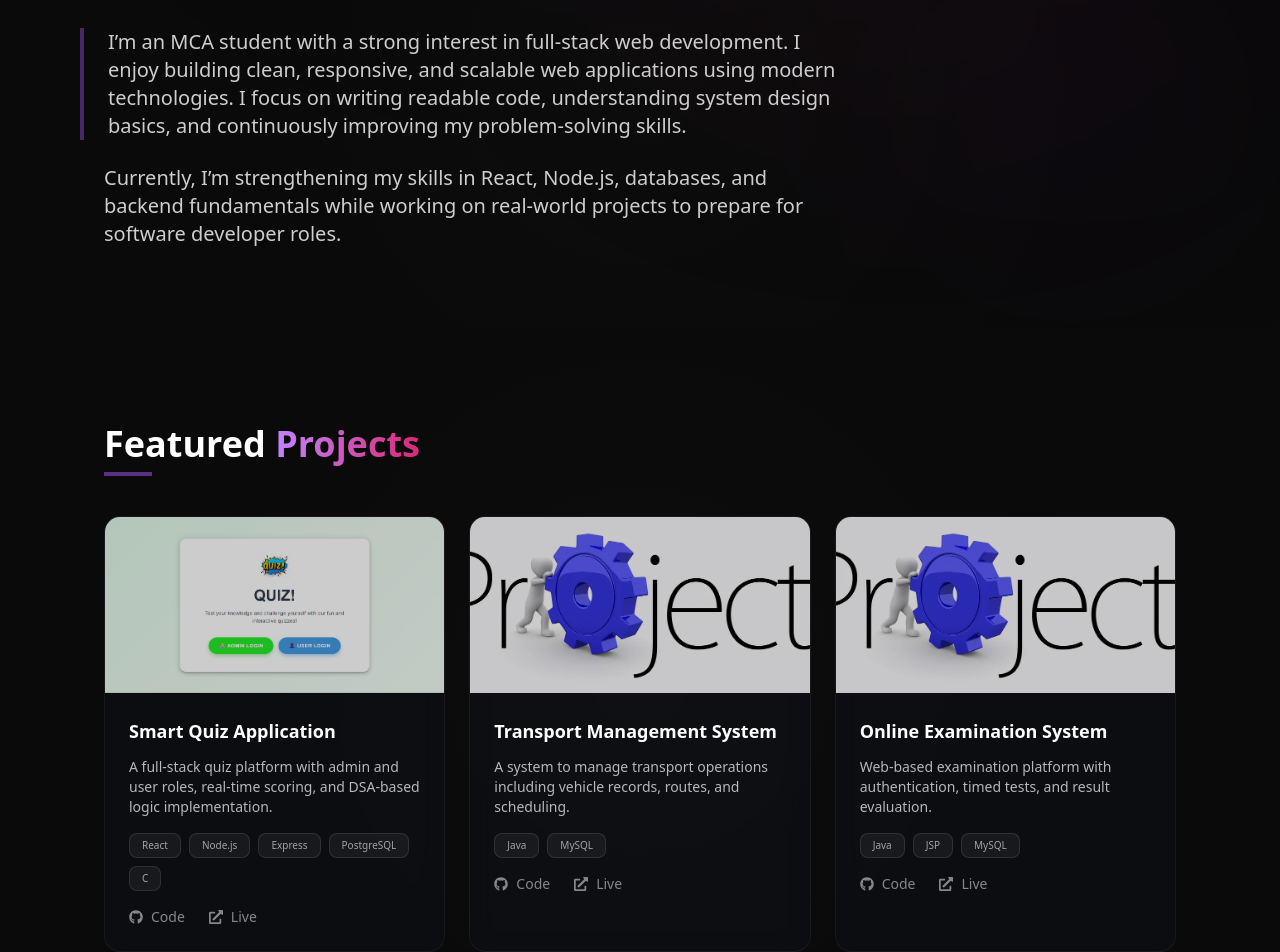
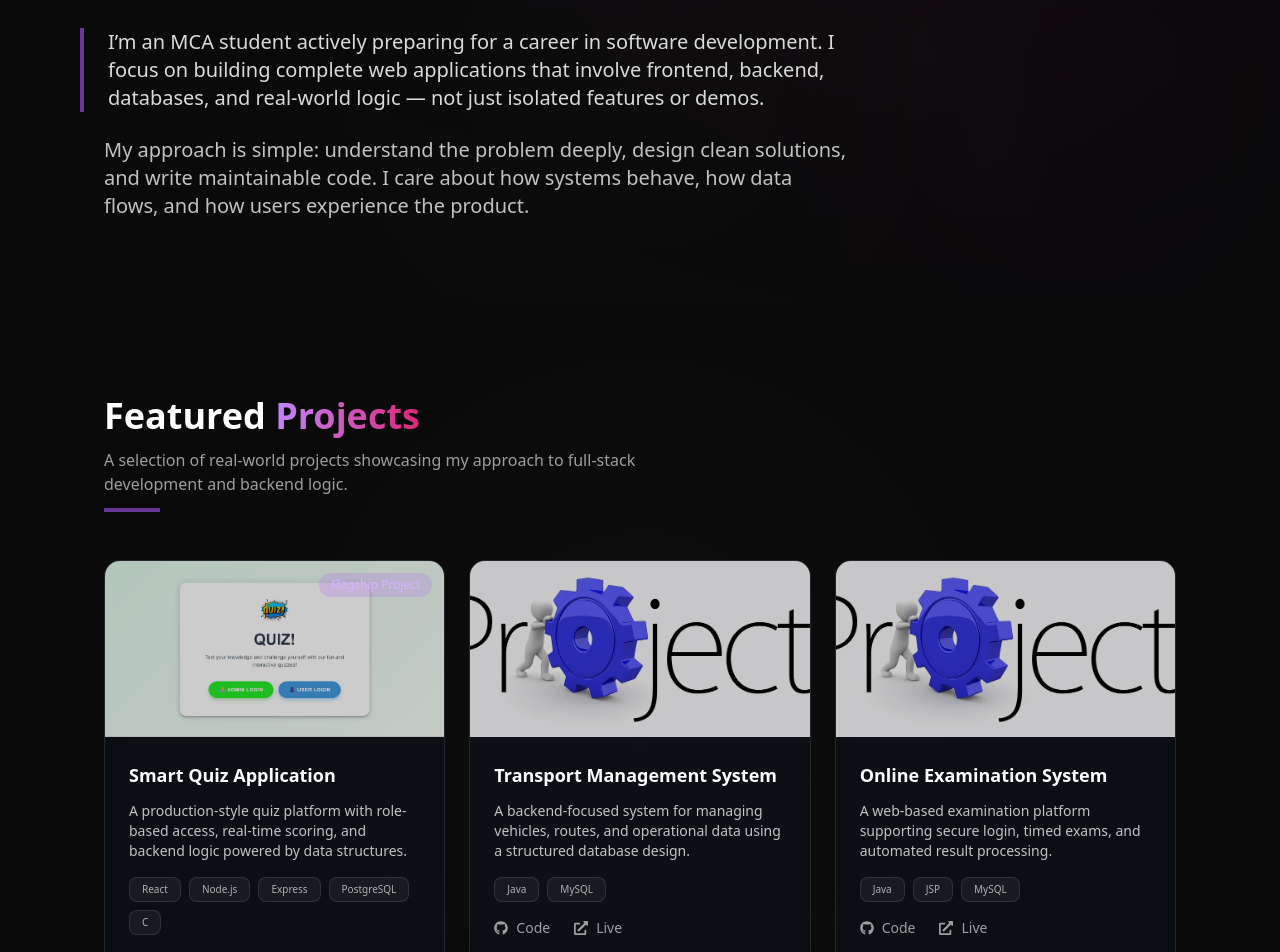
Before and after one commit to Nishant0000001/portfolio, a React (Vite) app: page / in a window 1280 px wide. Shown: the part 960-1912 px from the top of the page. Built offline with nearby package versions, Linux system fonts and the light colour scheme.

Commit message:
Structure Upgradation

```diff
--- a/src/components/About.jsx
+++ b/src/components/About.jsx
@@ -32,30 +32,34 @@ function About() {
           transition={{ duration: 0.7, ease: "easeOut" }}
           className="space-y-6"
         >
-          <p className="
+          <p
+            className="
               max-w-3xl
-            text-white/80
+              text-white/85
               text-lg md:text-xl
               leading-relaxed
-            border-l-4 border-purple-500/40
+              border-l-4 border-purple-500/60
               pl-6
-          ">
-            I’m an MCA student with a strong interest in full-stack web development.
-            I enjoy building clean, responsive, and scalable web applications using
-            modern technologies. I focus on writing readable code, understanding
-            system design basics, and continuously improving my problem-solving skills.
+            "
+          >
+            I’m an MCA student actively preparing for a career in software
+            development. I focus on building complete web applications that
+            involve frontend, backend, databases, and real-world logic —
+            not just isolated features or demos.
           </p>
 
-          <p className="
+          <p
+            className="
               max-w-3xl
-            text-white/80
+              text-white/75
               text-lg md:text-xl
               leading-relaxed
               pl-6
-          ">
-            Currently, I’m strengthening my skills in React, Node.js, databases,
-            and backend fundamentals while working on real-world projects to prepare
-            for software developer roles.
+            "
+          >
+            My approach is simple: understand the problem deeply, design clean
+            solutions, and write maintainable code. I care about how systems
+            behave, how data flows, and how users experience the product.
           </p>
         </motion.div>
 
--- a/src/components/Education.jsx
+++ b/src/components/Education.jsx
@@ -8,21 +8,20 @@ const education = [
     degree: "Master of Computer Applications (MCA)",
     institute: "Graphic Era University",
     description:
-      "Advanced studies in software development, databases, system design, and modern web technologies.",
+      "Focused on software development, backend systems, databases, and building application-oriented solutions aligned with industry practices.",
   },
   {
     year: "2021 – 2024",
     degree: "Bachelor of Computer Applications (BCA)",
     institute: "Dev Sanskriti Vishwavidyalaya",
     description:
-      "Built strong programming fundamentals and completed multiple academic and practical projects.",
+      "Developed strong programming fundamentals and applied them through academic and practical full-stack projects.",
   },
 ]
 
 function Education() {
   return (
     <SectionWrapper id="education">
-      {/* Width only — padding handled by SectionWrapper */}
       <div className="relative max-w-7xl mx-auto">
 
         {/* Header */}
@@ -36,10 +35,12 @@ function Education() {
           <h2 className="text-3xl md:text-4xl font-bold text-white tracking-tight">
             Education
           </h2>
-          <p className="text-white/60 mt-2 max-w-xl">
-            Academic background supporting my technical journey
+
+          <p className="text-white/60 mt-3 max-w-xl">
+            Academic foundation supporting my growth as a software developer.
           </p>
-          <div className="w-12 h-1 bg-purple-500/50 mt-3" />
+
+          <div className="w-14 h-1 bg-purple-500/60 mt-3" />
         </motion.div>
 
         {/* Timeline */}
@@ -70,13 +71,13 @@ function Education() {
               {/* Education Card */}
               <div
                 className="
-                  bg-gray-900/35
+                  bg-gray-900/40
                   backdrop-blur-md
-                  border border-white/5
+                  border border-white/10
                   rounded-2xl p-6
                   transition-all duration-300
-                  hover:border-purple-500/40
-                  hover:shadow-[0_0_40px_rgba(168,85,247,0.12)]
+                  hover:border-purple-500/50
+                  hover:shadow-[0_0_45px_rgba(168,85,247,0.15)]
                 "
               >
                 <span className="text-xs text-purple-400 font-semibold">
@@ -91,7 +92,7 @@ function Education() {
                   {edu.institute}
                 </p>
 
-                <p className="text-white/50 text-sm mt-3 leading-relaxed">
+                <p className="text-white/55 text-sm mt-3 leading-relaxed">
                   {edu.description}
                 </p>
               </div>
@@ -100,14 +101,16 @@ function Education() {
         </div>
 
         {/* Subtle local glow */}
-        <div className="
+        <div
+          className="
             absolute -z-10
             top-1/3 left-0
             w-72 h-72
             bg-purple-600/5
             blur-[160px]
             rounded-full
-        " />
+          "
+        />
       </div>
     </SectionWrapper>
   )
--- a/src/components/Hero.jsx
+++ b/src/components/Hero.jsx
@@ -129,9 +129,9 @@ const Hero = () => {
           className="order-2 lg:order-1 flex flex-col"
         >
           <h1 className="text-4xl md:text-6xl font-bold text-white leading-tight">
-            I&apos;m{" "}
+            Hi, I&apos;m{" "}
             <span className="text-transparent bg-clip-text bg-gradient-to-r from-purple-400 to-pink-600">
-              Nishant
+              Nishant Bijalwan
             </span>
           </h1>
 
--- a/src/components/Projects.jsx
+++ b/src/components/Projects.jsx
@@ -11,37 +11,38 @@ import quizImg3 from "../assets/projects/quiz3.png"
 import quizImg4 from "../assets/projects/quiz4.png"
 import quizImg5 from "../assets/projects/quiz5.png"
 import transportImg from "../assets/projects/transport.png"
+import transportImg1 from "../assets/projects/transport1.png"
 import examImg from "../assets/projects/exam.png"
-import transportImg1 from "../assets/projects/transport1.png"
 import examImg1 from "../assets/projects/exam1.png"
 
 const projects = [
   {
     title: "Smart Quiz Application",
+    highlight: "Flagship Project",
     description:
-      "A full-stack quiz platform with admin and user roles, real-time scoring, and DSA-based logic implementation.",
+      "A production-style quiz platform with role-based access, real-time scoring, and backend logic powered by data structures.",
 
     fullDescription:
-      "Smart Quiz Application is a complete quiz management platform with separate admin and user roles. Admins can create and manage quizzes, while users can attempt quizzes with real-time scoring and evaluation.",
+      "Smart Quiz Application is a complete quiz management platform designed with real-world use in mind. It supports separate admin and user roles, dynamic quiz creation, timed assessments, and real-time evaluation using structured backend logic.",
 
     features: [
-      "Admin and User authentication",
+      "Role-based authentication (Admin & User)",
       "Dynamic quiz creation and management",
       "Real-time score calculation",
       "Timer-based quiz system",
-      "Leaderboard using BST logic",
+      "Leaderboard implemented using BST logic",
     ],
 
     challenges: [
-      "Designing efficient quiz flow using DSA",
+      "Designing efficient quiz flow using data structures",
       "Managing real-time state updates",
-      "Handling edge cases for quiz submission",
+      "Handling edge cases during quiz submission",
     ],
 
     learned: [
-      "How to design scalable full-stack applications",
-      "Practical use of Data Structures in real projects",
-      "Improved backend API design and validation",
+      "Designing scalable full-stack applications",
+      "Applying data structures in real-world scenarios",
+      "Improving backend validation and API design",
     ],
 
     screenshots: [quizImg1, quizImg2, quizImg3, quizImg4, quizImg5],
@@ -55,15 +56,15 @@ const projects = [
   {
     title: "Transport Management System",
     description:
-      "A system to manage transport operations including vehicle records, routes, and scheduling.",
+      "A backend-focused system for managing vehicles, routes, and operational data using a structured database design.",
 
     fullDescription:
-      "Transport Management System helps manage vehicles, routes, and scheduling efficiently using a structured backend approach.",
+      "Transport Management System is designed to handle vehicle records, route planning, and transport scheduling with a clean backend architecture and relational database model.",
 
     features: [
       "Vehicle and route management",
-      "Database-driven records",
-      "Simple and clean UI",
+      "Relational database-driven records",
+      "Clean and minimal user interface",
     ],
 
     challenges: [
@@ -72,8 +73,8 @@ const projects = [
     ],
 
     learned: [
-      "Backend design with Java",
-      "Improved SQL query optimization",
+      "Backend system design with Java",
+      "SQL query optimization and normalization",
     ],
 
     screenshots: [transportImg, transportImg1],
@@ -87,25 +88,25 @@ const projects = [
   {
     title: "Online Examination System",
     description:
-      "Web-based examination platform with authentication, timed tests, and result evaluation.",
+      "A web-based examination platform supporting secure login, timed exams, and automated result processing.",
 
     fullDescription:
-      "An online examination platform that allows secure login, timed exams, and automated result processing.",
+      "Online Examination System allows authenticated users to attempt timed online exams with automatic evaluation and controlled submission handling.",
 
     features: [
       "Secure authentication",
-      "Timed online exams",
+      "Timed online examinations",
       "Automatic result evaluation",
     ],
 
     challenges: [
       "Managing session-based authentication",
-      "Preventing invalid submissions",
+      "Preventing invalid or duplicate submissions",
     ],
 
     learned: [
       "Understanding JSP lifecycle",
-      "Improved backend validation techniques",
+      "Improving backend validation techniques",
     ],
 
     screenshots: [examImg, examImg1],
@@ -130,7 +131,7 @@ function Projects() {
           whileInView={{ opacity: 1, x: 0 }}
           viewport={{ once: true }}
           transition={{ duration: 0.6 }}
-          className="mb-10"
+          className="mb-12"
         >
           <h2 className="text-3xl md:text-4xl font-bold text-white">
             Featured{" "}
@@ -138,17 +139,15 @@ function Projects() {
               Projects
             </span>
           </h2>
-          <div className="w-12 h-1 bg-purple-500/50 mt-2" />
+          <p className="text-white/60 mt-3 max-w-xl">
+            A selection of real-world projects showcasing my approach to
+            full-stack development and backend logic.
+          </p>
+          <div className="w-14 h-1 bg-purple-500/60 mt-3" />
         </motion.div>
 
         {/* Projects Grid */}
-        <div
-          className="
-            grid gap-6
-            md:grid-cols-2 lg:grid-cols-3
-            justify-items-center
-          "
-        >
+        <div className="grid gap-6 md:grid-cols-2 lg:grid-cols-3 justify-items-center">
           {projects.map((project, index) => (
             <motion.div
               key={index}
@@ -160,16 +159,27 @@ function Projects() {
               className="
                 max-w-sm w-full
                 cursor-pointer group relative
-                bg-gray-900/30 backdrop-blur-md
-                border border-white/5
+                bg-gray-900/35 backdrop-blur-md
+                border border-white/10
                 rounded-2xl overflow-hidden
                 transition-all duration-300
                 hover:-translate-y-2
-                hover:border-purple-500/40
+                hover:border-purple-500/50
                 hover:bg-gray-900/50
-                hover:shadow-[0_0_40px_rgba(168,85,247,0.15)]
+                hover:shadow-[0_0_45px_rgba(168,85,247,0.18)]
               "
             >
+              {/* Highlight Badge */}
+              {project.highlight && (
+                <span className="
+                  absolute top-3 right-3 z-20
+                  text-xs px-3 py-1 rounded-full
+                  bg-purple-500/20 text-purple-300
+                ">
+                  {project.highlight}
+                </span>
+              )}
+
               {/* Image */}
               <div className="relative h-44 overflow-hidden">
                 <img
@@ -181,14 +191,7 @@ function Projects() {
                     group-hover:scale-110
                   "
                 />
-                <div
-                  className="
-                    absolute inset-0
-                    bg-black/20
-                    group-hover:bg-black/0
-                    transition-colors duration-300
-                  "
-                />
+                <div className="absolute inset-0 bg-black/20 group-hover:bg-black/0 transition-colors duration-300" />
               </div>
 
               {/* Content */}
@@ -197,7 +200,7 @@ function Projects() {
                   {project.title}
                 </h3>
 
-                <p className="text-white/70 text-sm mb-4 line-clamp-3">
+                <p className="text-white/75 text-sm mb-4 line-clamp-3">
                   {project.description}
                 </p>
 
@@ -206,7 +209,7 @@ function Projects() {
                   {project.tech.map((tech, i) => (
                     <span
                       key={i}
-                      className="text-[10px] px-3 py-1 bg-white/5 text-white/60 rounded-lg border border-white/10"
+                      className="text-[10px] px-3 py-1 bg-white/5 text-white/65 rounded-lg border border-white/10"
                     >
                       {tech}
                     </span>
@@ -220,7 +223,7 @@ function Projects() {
                     target="_blank"
                     rel="noreferrer"
                     onClick={(e) => e.stopPropagation()}
-                    className="flex items-center gap-2 text-white/50 hover:text-white"
+                    className="flex items-center gap-2 text-white/60 hover:text-white"
                   >
                     <FaGithub /> Code
                   </a>
@@ -230,7 +233,7 @@ function Projects() {
                     target="_blank"
                     rel="noreferrer"
                     onClick={(e) => e.stopPropagation()}
-                    className="flex items-center gap-2 text-white/50 hover:text-white"
+                    className="flex items-center gap-2 text-white/60 hover:text-white"
                   >
                     <FaExternalLinkAlt /> Live
                   </a>
--- a/src/components/SectionWrapper.jsx
+++ b/src/components/SectionWrapper.jsx
@@ -23,7 +23,7 @@ function SectionWrapper({ id, children }) {
 
       {/* Animated content */}
       <motion.div
-        initial={{ opacity: 0, y: 12 }}     // reduced from 20
+        initial={{ opacity: 0, y: 12 }}
         whileInView={{ opacity: 1, y: 0 }}
         transition={{ duration: 0.5, ease: "easeOut" }}
         viewport={{ once: true }}
--- a/src/components/Skills.jsx
+++ b/src/components/Skills.jsx
@@ -48,6 +48,11 @@ function Skills() {
               Skills
             </span>
           </h2>
+
+          <p className="text-white/60 mt-3 max-w-xl">
+            Technologies I’ve used to build full-stack applications, APIs,
+            and database-driven systems.
+          </p>
           <div className="w-12 h-1 bg-purple-500/50 mt-2" />
         </motion.div>
 
```
Also changed, not shown: src/components/Certifications.jsx (+30 -19 lines), src/components/ProjectModal.jsx (+30 -26 lines). Lines whose indentation alone changed are shown as unchanged.
